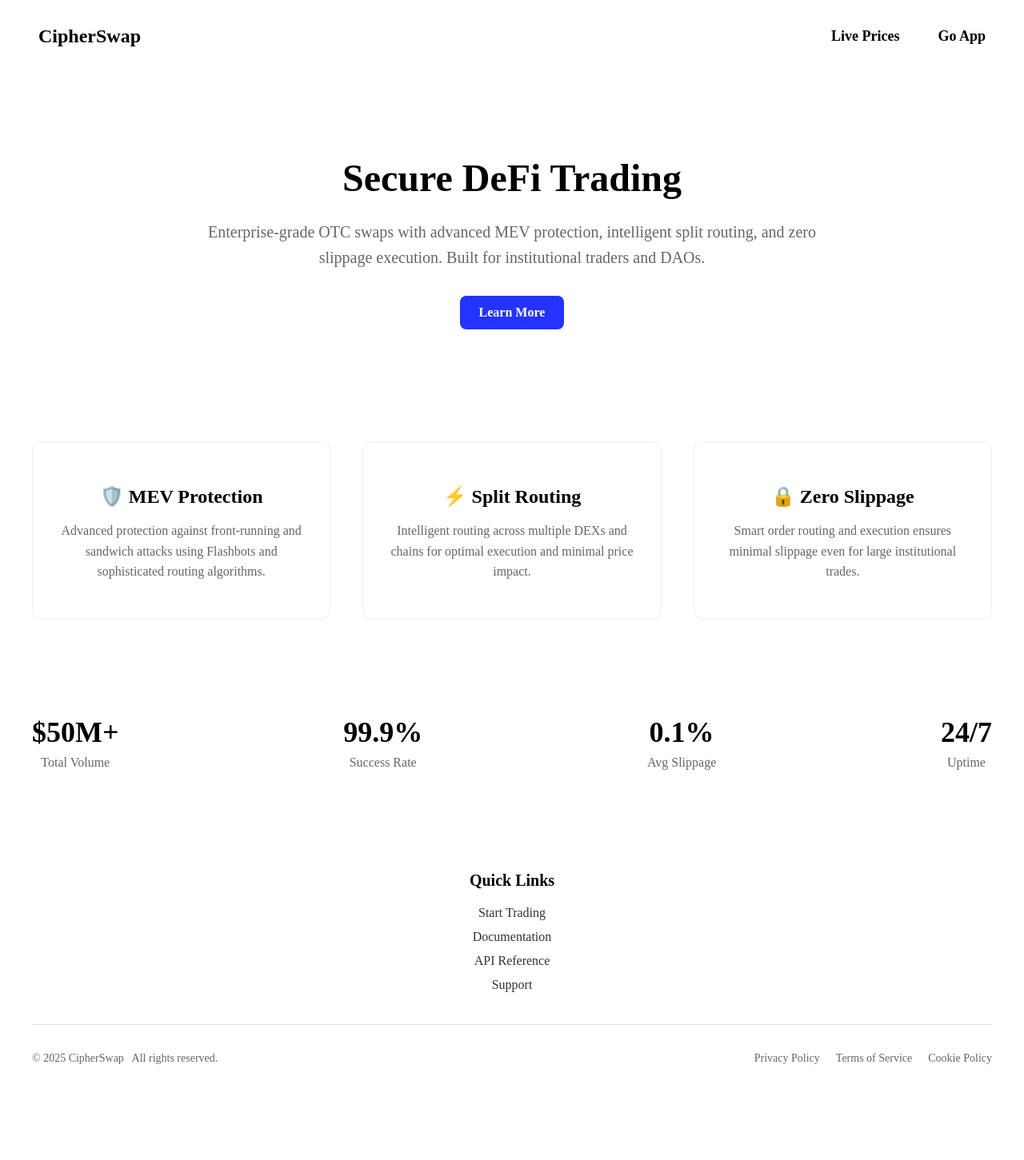
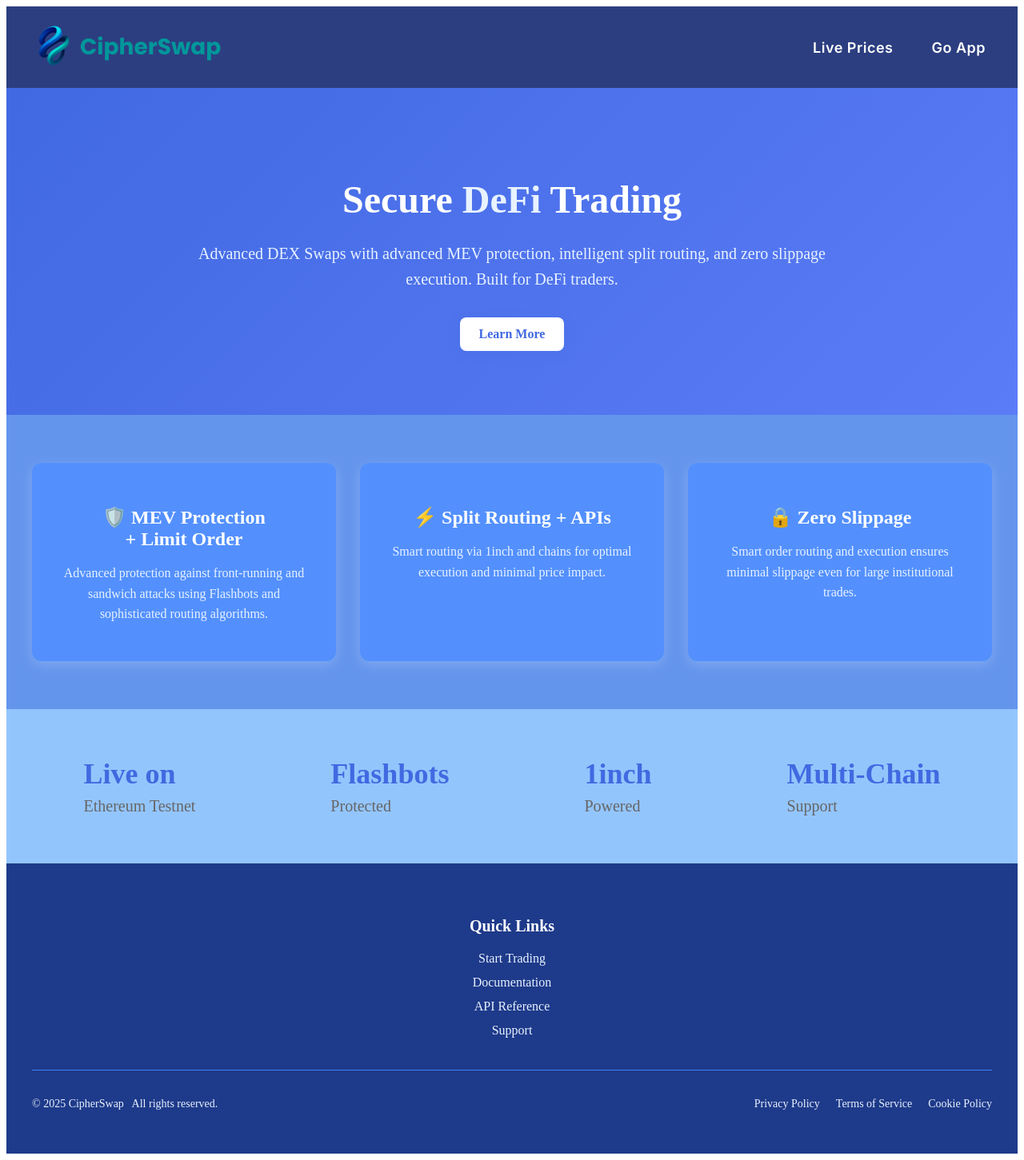
Before and after one commit to SweetieBirdX/CipherSwap, a React (Vite) app in the folder frontend/: page / in a window 1280 px wide. Shown: the whole page at 80% size. Before the commit the page ends 1394 px from the top, so only its background shows below. Built offline with nearby package versions, Linux system fonts and the light colour scheme; no server answers; what @rainbow-me/rainbowkit, wagmi would draw is missing.

Commit message:
frontend style configuration

```diff
--- a/frontend/src/components/Footer.tsx
+++ b/frontend/src/components/Footer.tsx
@@ -3,41 +3,41 @@
 
 export default function Footer() {
   return (
-    <footer style={{ padding: '40px 20px' }}>
+    <footer style={{ padding: '40px 20px', backgroundColor: '#1E3A8A' }}>
       <div style={{ maxWidth: '1200px', margin: '0 auto' }}>
         {/* Quick Links - Ortalanmış */}
         <div style={{ textAlign: 'center', marginBottom: '40px' }}>
-          <h4 style={{ fontSize: '20px', fontWeight: 'bold', marginBottom: '20px' }}>Quick Links</h4>
+          <h4 style={{ fontSize: '20px', fontWeight: 'bold', marginBottom: '20px', color: 'white' }}>Quick Links</h4>
           <div style={{ display: 'flex', flexDirection: 'column', alignItems: 'center', gap: '12px' }}>
-            <Link to="/swap" style={{ color: '#333', textDecoration: 'none', fontSize: '16px' }}>
+            <Link to="/swap" style={{ color: '#E8F2FF', textDecoration: 'none', fontSize: '16px' }}>
               Start Trading
             </Link>
-            <Link to="/docs" style={{ color: '#333', textDecoration: 'none', fontSize: '16px' }}>
+            <Link to="/docs" style={{ color: '#E8F2FF', textDecoration: 'none', fontSize: '16px' }}>
               Documentation
             </Link>
-            <a href="https://portal.1inch.dev/documentation/overview" target="_blank" rel="noopener noreferrer" style={{ color: '#333', textDecoration: 'none', fontSize: '16px' }}>
+            <a href="https://portal.1inch.dev/documentation/overview" target="_blank" rel="noopener noreferrer" style={{ color: '#E8F2FF', textDecoration: 'none', fontSize: '16px' }}>
               API Reference
             </a>
-            <a href="https://github.com/SweetieBirdX/CipherSwap" target="_blank" rel="noopener noreferrer" style={{ color: '#333', textDecoration: 'none', fontSize: '16px' }}>
+            <a href="https://github.com/SweetieBirdX/CipherSwap" target="_blank" rel="noopener noreferrer" style={{ color: '#E8F2FF', textDecoration: 'none', fontSize: '16px' }}>
               Support
             </a>
           </div>
         </div>
 
         {/* Bottom Bar */}
-        <div style={{ borderTop: '1px solid #ddd', paddingTop: '20px' }}>
+        <div style={{ borderTop: '1px solid #3B82F6', paddingTop: '20px', width: '100%' }}>
           <div style={{ display: 'flex', justifyContent: 'space-between', alignItems: 'center' }}>
-            <p style={{ color: '#666', fontSize: '14px' }}>
+            <p style={{ color: '#E8F2FF', fontSize: '14px' }}>
               © 2025 CipherSwap &nbsp; All rights reserved.
             </p>
             <div style={{ display: 'flex', gap: '20px' }}>
-              <a href="#" style={{ color: '#666', textDecoration: 'none', fontSize: '14px' }}>
+              <a href="#" style={{ color: '#E8F2FF', textDecoration: 'none', fontSize: '14px' }}>
                 Privacy Policy
               </a>
-              <a href="#" style={{ color: '#666', textDecoration: 'none', fontSize: '14px' }}>
+              <a href="#" style={{ color: '#E8F2FF', textDecoration: 'none', fontSize: '14px' }}>
                 Terms of Service
               </a>
-              <a href="#" style={{ color: '#666', textDecoration: 'none', fontSize: '14px' }}>
+              <a href="#" style={{ color: '#E8F2FF', textDecoration: 'none', fontSize: '14px' }}>
                 Cookie Policy
               </a>
             </div>
--- a/frontend/src/components/LandingPage.tsx
+++ b/frontend/src/components/LandingPage.tsx
@@ -6,60 +6,70 @@
   return (
     <div>
       {/* Hero Section */}
-      <div style={{ textAlign: 'center', padding: '80px 20px' }}>
-        <h1 style={{ fontSize: '48px', fontWeight: 'bold', marginBottom: '24px' }}>
+      <div style={{
+        textAlign: 'center',
+        padding: '80px 20px',
+        background: 'linear-gradient(135deg, #4169E1 0%, #5B7CF7 100%)',
+        color: 'white'
+      }}>
+        <h1 style={{ fontSize: '48px', fontWeight: 'bold', marginBottom: '24px', color: 'white' }}>
           Secure{' '}
-          <span style={{ color: 'black' }}>
+          <span style={{ color: '#E8F2FF' }}>
             DeFi
           </span>{' '}
           Trading
         </h1>
 
-        <p style={{ fontSize: '20px', lineHeight: '1.6', maxWidth: '800px', margin: '0 auto', color: '#666', marginBottom: '32px' }}>
-          Enterprise-grade OTC swaps with advanced MEV protection, intelligent split routing,
-          and zero slippage execution. Built for institutional traders and DAOs.
+        <p style={{ fontSize: '20px', lineHeight: '1.6', maxWidth: '800px', margin: '0 auto', color: '#E8F2FF', marginBottom: '32px' }}>
+        Advanced DEX Swaps with advanced MEV protection, intelligent split routing,
+          and zero slippage execution. Built for DeFi traders.
         </p>
 
         <Link to="/docs" style={{
           display: 'inline-block',
           padding: '12px 24px',
-          backgroundColor: '#2433FF',
-          color: 'white',
+          backgroundColor: 'white',
+          color: '#4169E1',
           textDecoration: 'none',
           borderRadius: '8px',
           fontWeight: 'bold',
-          fontSize: '16px'
+          fontSize: '16px',
+          transition: 'all 0.3s ease',
+          boxShadow: '0 4px 15px rgba(65, 105, 225, 0.3)'
         }}>
           Learn More
         </Link>
       </div>
 
       {/* Features Grid */}
-      <div style={{ padding: '60px 20px', textAlign: 'center' }}>
-        <div style={{ maxWidth: '1200px', margin: '0 auto', display: 'grid', gridTemplateColumns: 'repeat(auto-fit, minmax(300px, 1fr))', gap: '40px' }}>
-          <div style={{ padding: '30px', border: '1px solid #eee', borderRadius: '12px' }}>
-            <h3 style={{ fontSize: '24px', fontWeight: 'bold', marginBottom: '16px' }}>
-              🛡️ MEV Protection
+      <div style={{ padding: '60px 20px', textAlign: 'center', backgroundColor: '#6495ED' }}>
+        <div style={{ maxWidth: '1200px', margin: '0 auto', display: 'grid',
+          gridTemplateColumns: 'repeat(auto-fit, minmax(300px, 1fr))',
+          gap: '30px'
+        }}>
+          <div style={{ padding: '30px', borderRadius: '12px', backgroundColor: '#5390FE', boxShadow: '0 4px 15px rgba(255, 255, 255, 0.2)' }}>
+            <h3 style={{ fontSize: '24px', fontWeight: 'bold', marginBottom: '16px', color: 'white' }}>
+              🛡️ MEV Protection <br /> + Limit Order
             </h3>
-            <p style={{ lineHeight: '1.6', color: '#666' }}>
+            <p style={{ lineHeight: '1.6', color: '#E8F2FF' }}>
               Advanced protection against front-running and sandwich attacks using Flashbots and sophisticated routing algorithms.
             </p>
           </div>
 
-          <div style={{ padding: '30px', border: '1px solid #eee', borderRadius: '12px' }}>
-            <h3 style={{ fontSize: '24px', fontWeight: 'bold', marginBottom: '16px' }}>
-              ⚡ Split Routing
+          <div style={{ padding: '30px', borderRadius: '12px', backgroundColor: '#5390FE', boxShadow: '0 4px 15px rgba(255, 255, 255, 0.2)' }}>
+            <h3 style={{ fontSize: '24px', fontWeight: 'bold', marginBottom: '16px', color: 'white' }}>
+              ⚡ Split Routing + APIs
             </h3>
-            <p style={{ lineHeight: '1.6', color: '#666' }}>
-              Intelligent routing across multiple DEXs and chains for optimal execution and minimal price impact.
+            <p style={{ lineHeight: '1.6', color: '#E8F2FF' }}>
+            Smart routing via 1inch and chains for optimal execution and minimal price impact.
             </p>
           </div>
 
-          <div style={{ padding: '30px', border: '1px solid #eee', borderRadius: '12px' }}>
-            <h3 style={{ fontSize: '24px', fontWeight: 'bold', marginBottom: '16px' }}>
+          <div style={{ padding: '30px', borderRadius: '12px', backgroundColor: '#5390FE', boxShadow: '0 4px 15px rgba(255, 255, 255, 0.2)' }}>
+            <h3 style={{ fontSize: '24px', fontWeight: 'bold', marginBottom: '16px', color: 'white' }}>
               🔒 Zero Slippage
             </h3>
-            <p style={{ lineHeight: '1.6', color: '#666' }}>
+            <p style={{ lineHeight: '1.6', color: '#E8F2FF' }}>
               Smart order routing and execution ensures minimal slippage even for large institutional trades.
             </p>
           </div>
@@ -67,23 +77,27 @@
       </div>
 
       {/* Stats Section */}
-      <div style={{ padding: '60px 20px' }}>
-        <div style={{ maxWidth: '1200px', margin: '0 auto', display: 'flex', justifyContent: 'space-between', alignItems: 'center', textAlign: 'center' }}>
+      <div style={{ padding: '60px 20px', backgroundColor: '#93C5FD' }}>
+        <div style={{ maxWidth: '1200px', margin: '0 auto', display: 'flex',
+          justifyContent: 'space-around',
+          flexWrap: 'wrap',
+          gap: '40px'
+        }}>
           <div>
-            <div style={{ fontSize: '36px', fontWeight: 'bold', color: 'black', marginBottom: '8px' }}>$50M+</div>
-            <div style={{ fontSize: '16px', color: '#666' }}>Total Volume</div>
+            <div style={{ fontSize: '36px', fontWeight: 'bold', color: '#4169E1', marginBottom: '8px' }}>Live on</div>
+            <div style={{ fontSize: '20px', color: '#666' }}>Ethereum Testnet</div>
           </div>
           <div>
-            <div style={{ fontSize: '36px', fontWeight: 'bold', color: 'black', marginBottom: '8px' }}>99.9%</div>
-            <div style={{ fontSize: '16px', color: '#666' }}>Success Rate</div>
+            <div style={{ fontSize: '36px', fontWeight: 'bold', color: '#4169E1', marginBottom: '8px' }}>Flashbots</div>
+            <div style={{ fontSize: '20px', color: '#666' }}>Protected</div>
           </div>
           <div>
-            <div style={{ fontSize: '36px', fontWeight: 'bold', color: 'black', marginBottom: '8px' }}>0.1%</div>
-            <div style={{ fontSize: '16px', color: '#666' }}>Avg Slippage</div>
+            <div style={{ fontSize: '36px', fontWeight: 'bold', color: '#4169E1', marginBottom: '8px' }}>1inch</div>
+            <div style={{ fontSize: '20px', color: '#666' }}>Powered</div>
           </div>
           <div>
-            <div style={{ fontSize: '36px', fontWeight: 'bold', color: 'black', marginBottom: '8px' }}>24/7</div>
-            <div style={{ fontSize: '16px', color: '#666' }}>Uptime</div>
+            <div style={{ fontSize: '36px', fontWeight: 'bold', color: '#4169E1', marginBottom: '8px' }}>Multi-Chain</div>
+            <div style={{ fontSize: '20px', color: '#666' }}>Support</div>
           </div>
         </div>
       </div>
--- a/frontend/src/components/LivePricesPage.tsx
+++ b/frontend/src/components/LivePricesPage.tsx
@@ -1,7 +1,6 @@
 import { motion } from 'framer-motion'
 import { Link } from 'react-router-dom'
 import LiveOracleTable from './LiveOracleTable'
-import Navbar from './Navbar'
 
 export default function LivePricesPage() {
   return (
@@ -48,9 +47,6 @@
         />
       </div>
 
-      {/* Navbar */}
-      <Navbar />
-
       {/* Live Oracle Table */}
       <motion.div
         initial={{ opacity: 0, y: 30 }}
--- a/frontend/src/components/Navbar.tsx
+++ b/frontend/src/components/Navbar.tsx
@@ -2,20 +2,27 @@
 
 export default function Navbar() {
   return (
-    <nav style={{ display: 'flex', justifyContent: 'space-between', alignItems: 'center', padding: '24px', backgroundColor: 'white' }}>
+    <nav style={{ display: 'flex', justifyContent: 'space-between', alignItems: 'center', padding: '24px', backgroundColor: '#2C3E80' }}>
       {/* Logo - Sol Taraf */}
-      <div style={{ marginLeft: '16px' }}>
-        <Link to="/" style={{ fontSize: '24px', fontWeight: 'bold', color: 'black', textDecoration: 'none' }}>
+      <div style={{ marginLeft: '16px', display: 'flex', alignItems: 'center', gap: '12px' }}>
+        <Link to="/" style={{ textDecoration: 'none' }}>
+          <img
+            src="/CipherSwap-nonbg.png"
+            alt="CipherSwap Logo"
+            style={{ width: '40px', height: '50px' }}
+          />
+        </Link>
+        <Link to="/" style={{ fontSize: '28px', fontWeight: 'bold', color: '#00979B', textDecoration: 'none', fontFamily: "'Poppins', sans-serif" }}>
           CipherSwap
         </Link>
       </div>
 
       {/* Navigation Links - Sağ Taraf */}
       <div style={{ display: 'flex', alignItems: 'center', marginRight: '16px' }}>
-        <Link to="/prices" style={{ fontSize: '18px', fontWeight: 'bold', color: 'black', textDecoration: 'none', marginRight: '48px' }}>
+        <Link to="/prices" style={{ fontSize: '18px', fontWeight: '600', color: 'white', textDecoration: 'none', marginRight: '48px', fontFamily: "'Inter', sans-serif", letterSpacing: '0.5px' }}>
           Live Prices
         </Link>
-        <Link to="/swap" style={{ fontSize: '18px', fontWeight: 'bold', color: 'black', textDecoration: 'none' }}>
+        <Link to="/swap" style={{ fontSize: '18px', fontWeight: '600', color: 'white', textDecoration: 'none', fontFamily: "'Inter', sans-serif", letterSpacing: '0.5px' }}>
           Go App
         </Link>
       </div>
```
